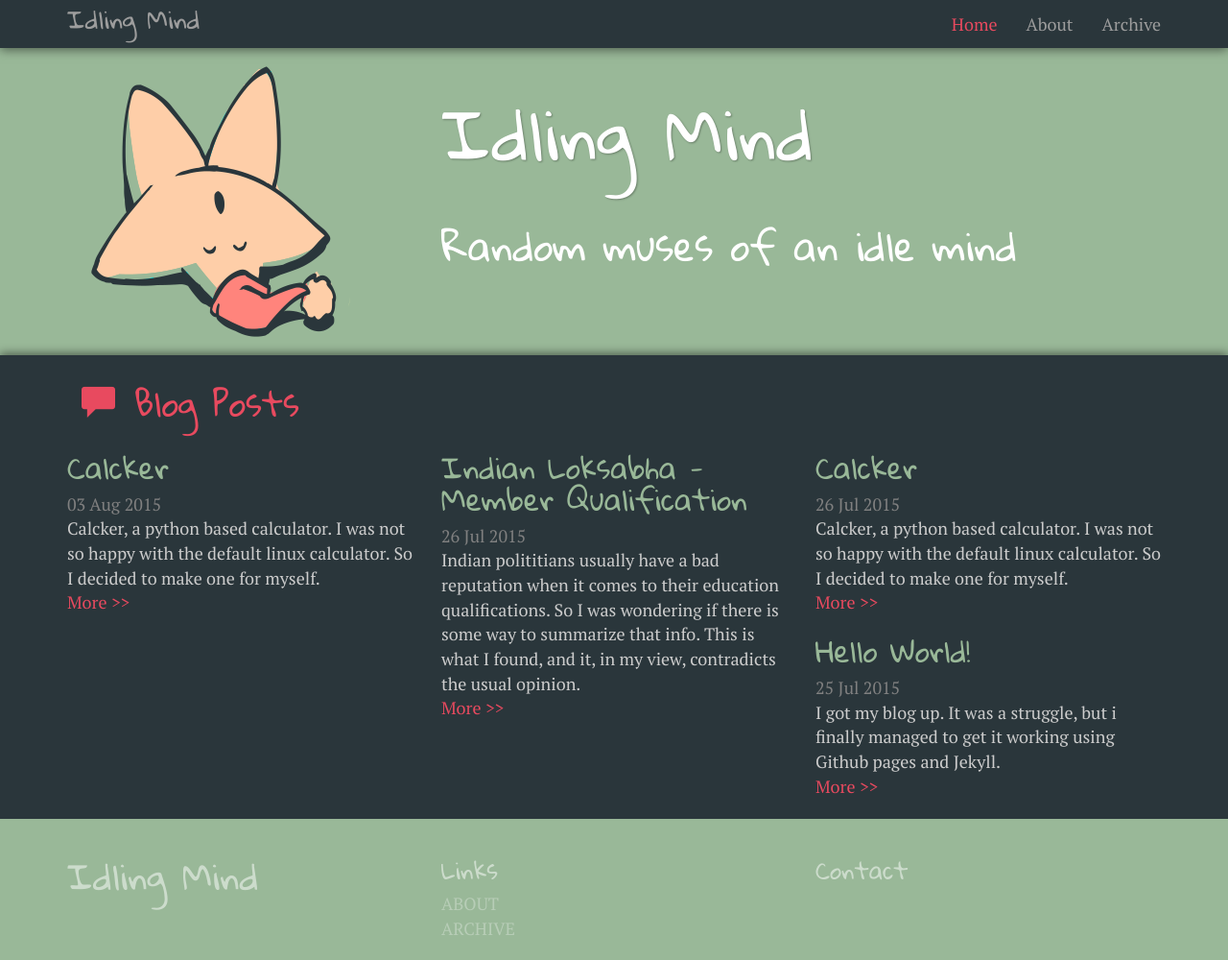
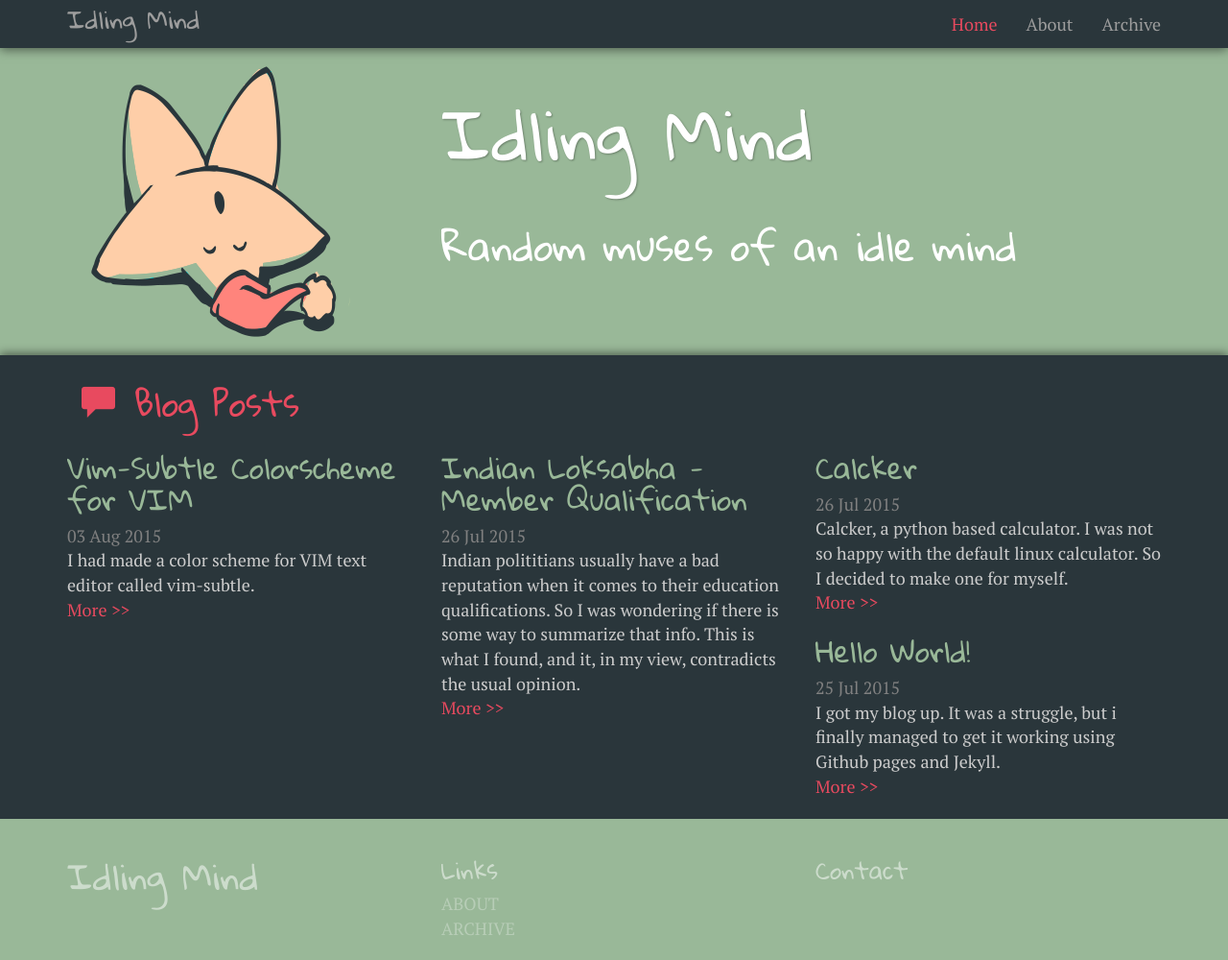
Before and after one commit to idling-mind/idling-mind.github.io, a Jekyll site: the page built from index.html, in a window 1280 px wide and 1000 px high. Shown: the whole window at 96% size. Built offline with Jekyll 4.4.1, drawn with Linux system fonts in a browser that asks for light colours; nearby versions of some CDN libraries; the list of posts is cut into pages by our own code.

Commit message:
New post - vim-subtle color scheme

```diff
--- a/_posts/2015-08-03-Vim-Color-Subtle.md
+++ b/_posts/2015-08-03-Vim-Color-Subtle.md
@@ -1,9 +1,9 @@
 ---
 layout: post
-title: Calcker
-excerpt: Calcker, a python based calculator. I was not so happy with the default linux calculator. So I decided to make one for myself.
+title: Vim-Subtle Colorscheme for VIM
+excerpt: I had made a color scheme for VIM text editor called vim-subtle.
 ---
-Vim-Subtle is a colorscheme for Vim text editor. Its a bit easy to use and I prefer this one to any other colorschemes available for Vim.
+[Vim-Subtle](https://github.com/idling-mind/vim-color-subtle) is a colorscheme for Vim text editor. Its a bit easy on your eyes and I prefer this one to any other colorschemes available for Vim.
 
 It works well in gui as well as in terminal.
 You will have to enable 256 colors in vim and also set the terminal to be xterm-256 colors.
```
